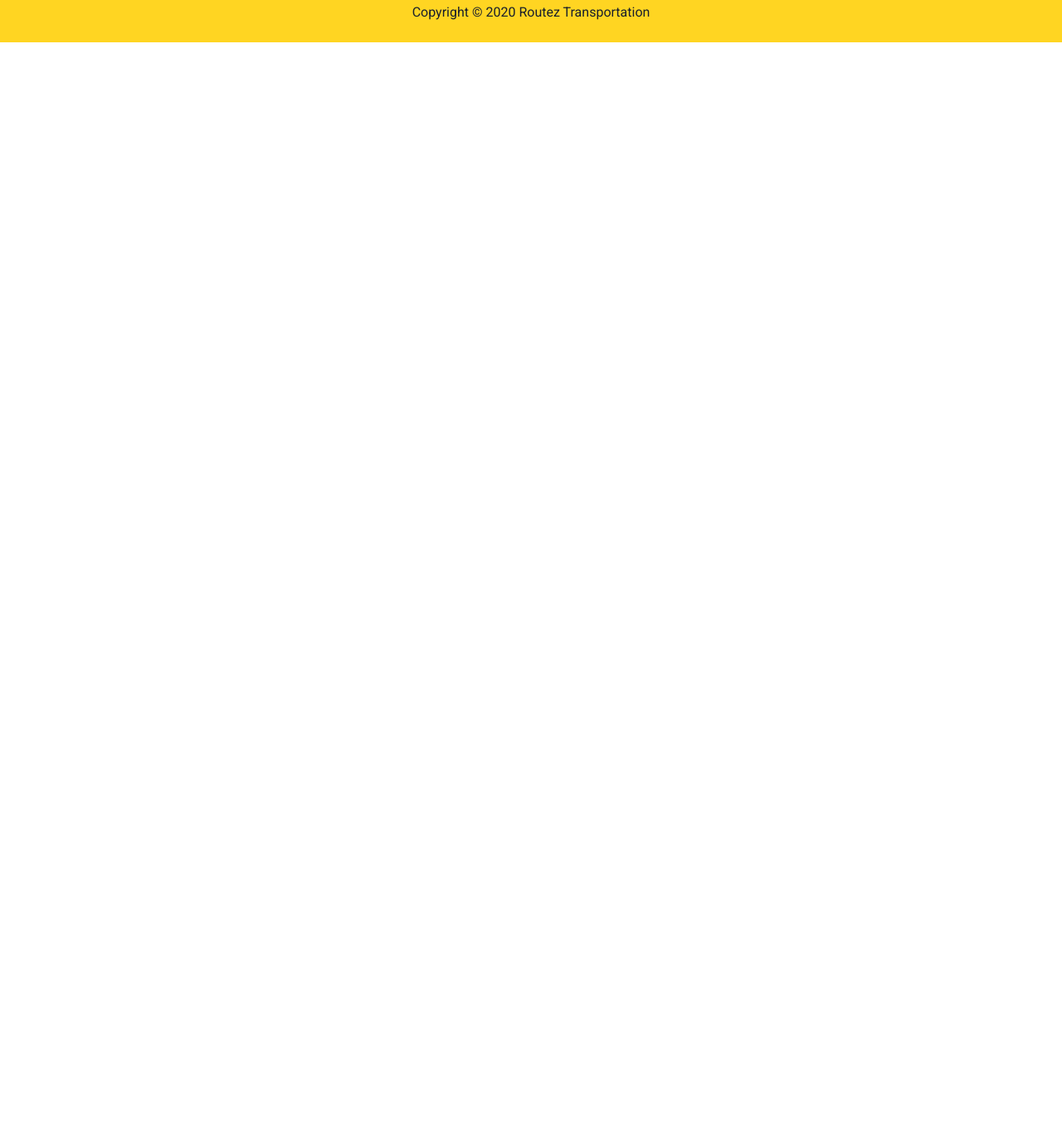
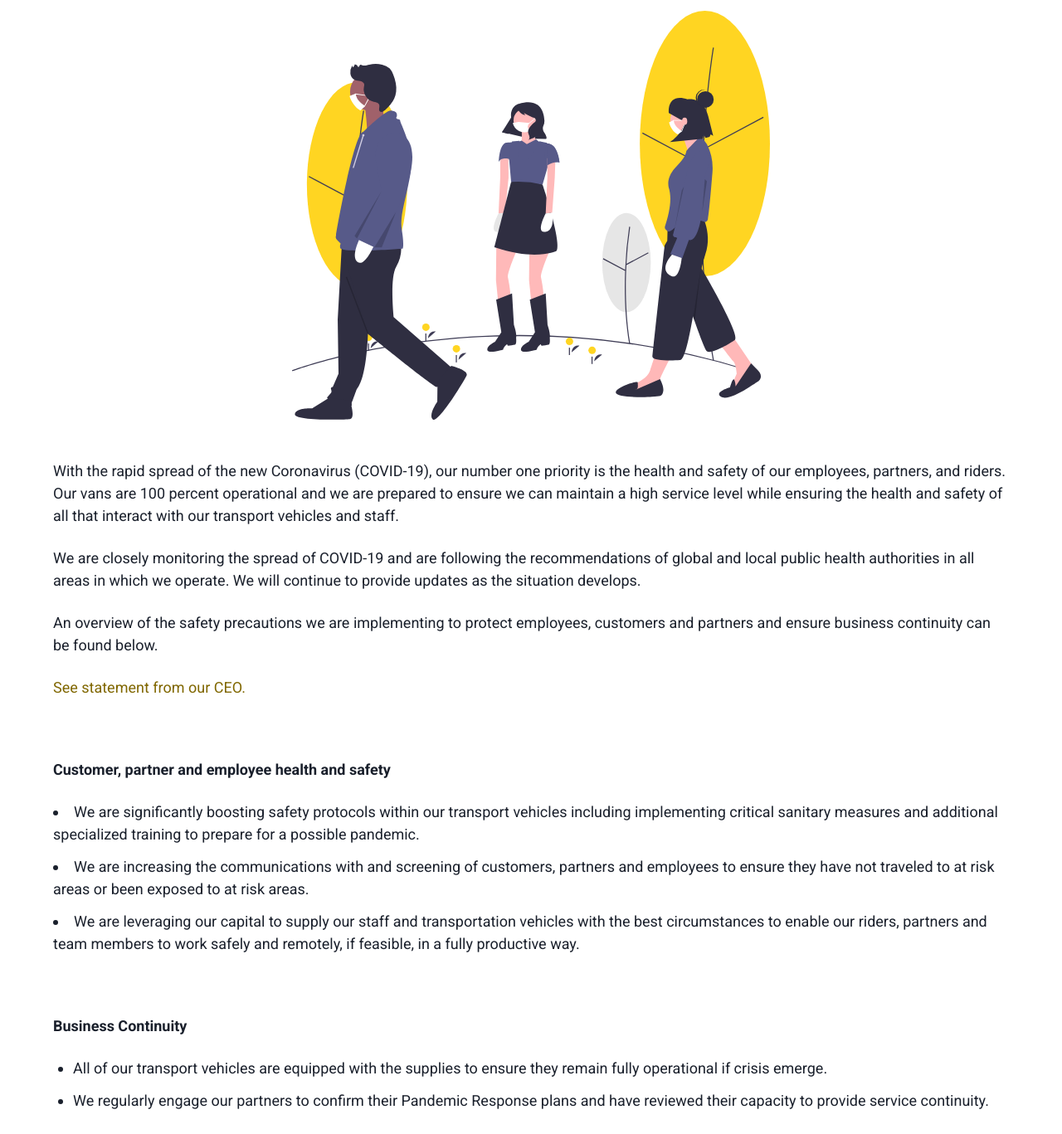
Before and after one commit to 4upz/Routez-Transportation, a Gatsby site: page /coronavirus in a window 1280 px wide. Shown: the part 293-1660 px from the top of the page at 83% size. Before the commit the page ends 800 px from the top, so only its background shows below. Built offline with nearby package versions, Linux system fonts and the light colour scheme; Gatsby itself is replaced by a stand-in of ours.

Commit message:
Finish off services and add coronavirus page

```diff
--- a/src/components/Cards/ServiceCard.jsx
+++ b/src/components/Cards/ServiceCard.jsx
@@ -17,7 +17,7 @@ const ServiceCard = ({
       justify="center"
       align="center"
     >
-      <Image src={image} w={{ base: "full", md: "50%" }} />
+      <Image src={image} w={{ base: "full", md: "60%" }} mx={6} />
       <VStack spacing={6} textAlign={{ base: "center", md: "left" }} p={6}>
         <Heading as="h2" fontSize={32} w="100%">
           {service}
--- a/src/components/Layout.jsx
+++ b/src/components/Layout.jsx
@@ -38,7 +38,7 @@ const Layout = ({ children }) => {
       {/* TODO: Use ColorModeProvider to incorporate theme switcher */}
       <Notification
         linkTo="/coronavirus"
-        text="Click HERE to View Statement to Customers and Partners Regarding COVID-19"
+        text="View Statement to Customers and Partners Regarding COVID-19"
       />
       <Header
         siteTitle={data.site.siteMetadata.title}
--- /dev/null
+++ b/src/components/Sections/CoronaStatement.jsx
@@ -0,0 +1,89 @@
+import React from "react"
+import {
+  Box,
+  Heading,
+  Image,
+  VStack,
+  Text,
+  Link,
+  UnorderedList,
+  ListItem,
+} from "@chakra-ui/react"
+import illustration from "../../images/art/corona.svg"
+
+const CoronaStatement = () => (
+  <Box maxW={1200} mx="auto" my={6}>
+    <Heading as="h1" textAlign="center">
+      Statement to Customers and Partners Regarding COVID-19
+    </Heading>
+    <VStack spacing={6} my={6} p={6}>
+      <Image src={illustration} mx="auto" my={6} w="50%" />
+      <Text fontSize={18}>
+        With the rapid spread of the new Coronavirus (COVID-19), our number one
+        priority is the health and safety of our employees, partners, and
+        riders. Our vans are 100 percent operational and we are prepared to
+        ensure we can maintain a high service level while ensuring the health
+        and safety of all that interact with our transport vehicles and staff.
+      </Text>
+      <Text fontSize={18}>
+        We are closely monitoring the spread of COVID-19 and are following the
+        recommendations of global and local public health authorities in all
+        areas in which we operate. We will continue to provide updates as the
+        situation develops.
+      </Text>
+      <Text fontSize={18}>
+        An overview of the safety precautions we are implementing to protect
+        employees, customers and partners and ensure business continuity can be
+        found below.
+      </Text>
+      <Link
+        fontSize={18}
+        w="100%"
+        color="brand.700"
+        href="https://www.digitalrealty.com/statement-from-our-ceo"
+      >
+        See statement from our CEO.
+      </Link>
+    </VStack>
+    <VStack spacing={6} my={6} p={6}>
+      <Text fontSize={18} fontWeight="bold" w="100%">
+        Customer, partner and employee health and safety
+      </Text>
+      <UnorderedList spacing={3} fontSize={18} listStylePos="inside">
+        <ListItem>
+          We are significantly boosting safety protocols within our transport
+          vehicles including implementing critical sanitary measures and
+          additional specialized training to prepare for a possible pandemic.
+        </ListItem>
+        <ListItem>
+          We are increasing the communications with and screening of customers,
+          partners and employees to ensure they have not traveled to at risk
+          areas or been exposed to at risk areas.
+        </ListItem>
+        <ListItem>
+          We are leveraging our capital to supply our staff and transportation
+          vehicles with the best circumstances to enable our riders, partners
+          and team members to work safely and remotely, if feasible, in a fully
+          productive way.
+        </ListItem>
+      </UnorderedList>
+    </VStack>
+    <VStack spacing={6} my={6} p={6}>
+      <Text fontSize={18} fontWeight="bold" w="100%">
+        Business Continuity
+      </Text>
+      <UnorderedList spacing={3} fontSize={18}>
+        <ListItem>
+          All of our transport vehicles are equipped with the supplies to ensure
+          they remain fully operational if crisis emerge.
+        </ListItem>
+        <ListItem>
+          We regularly engage our partners to confirm their Pandemic Response
+          plans and have reviewed their capacity to provide service continuity.
+        </ListItem>
+      </UnorderedList>
+    </VStack>
+  </Box>
+)
+
+export default CoronaStatement
--- a/src/pages/coronavirus.js
+++ b/src/pages/coronavirus.js
@@ -1,10 +1,12 @@
 import React from "react"
 import Layout from "../components/Layout"
+import CoronaStatement from "../components/Sections/CoronaStatement"
 import SEO from "../components/Seo"
 
 const ContactPage = () => (
   <Layout>
     <SEO title="Coronavirus" />
+    <CoronaStatement />
   </Layout>
 )
 
```
Also changed, not shown: src/pages/services.js (+8 -6 lines), src/images/art/center.svg (added), src/images/art/corona.svg (added), src/images/art/employment.svg (added), src/images/art/medical.svg (added).
